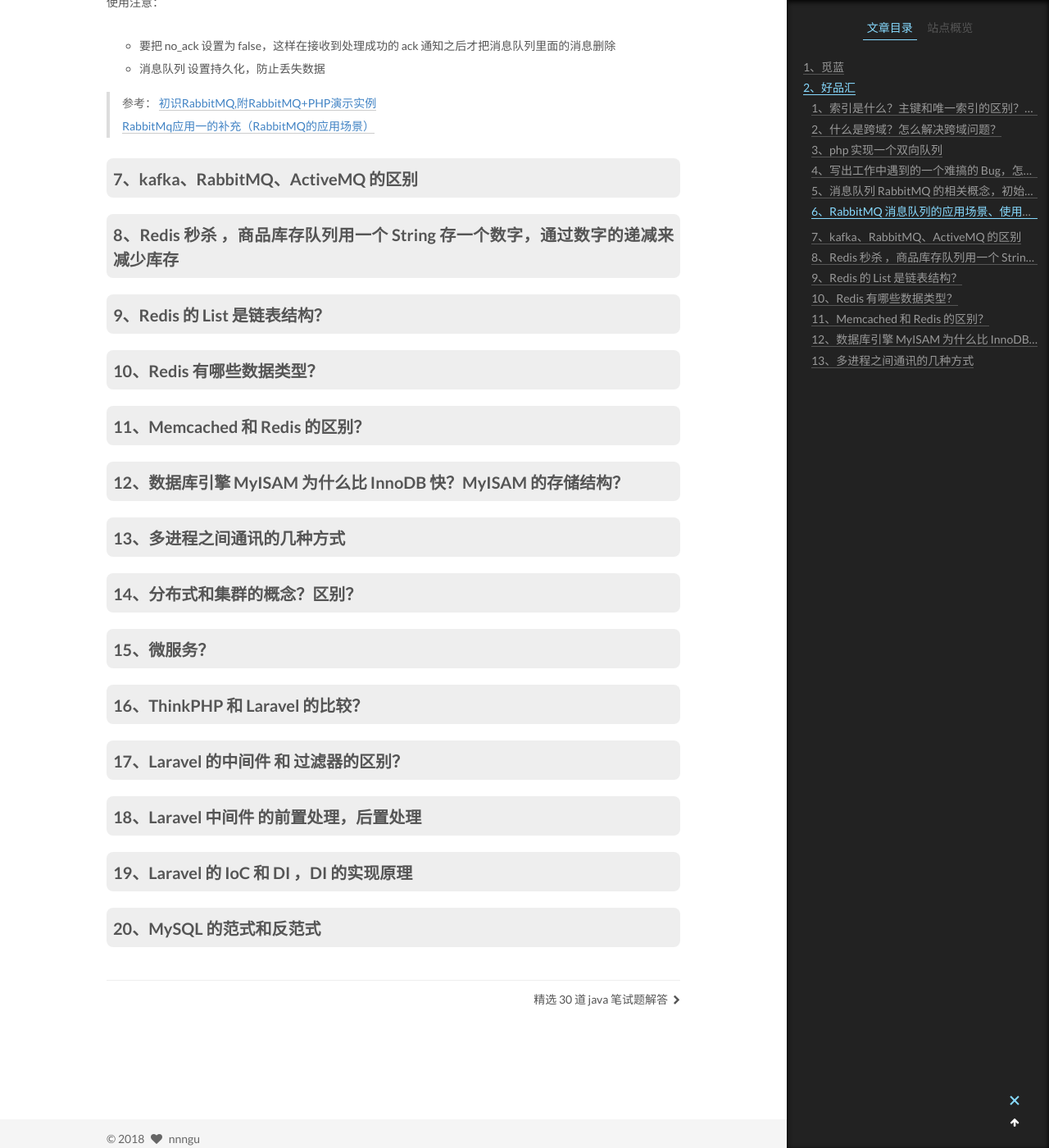
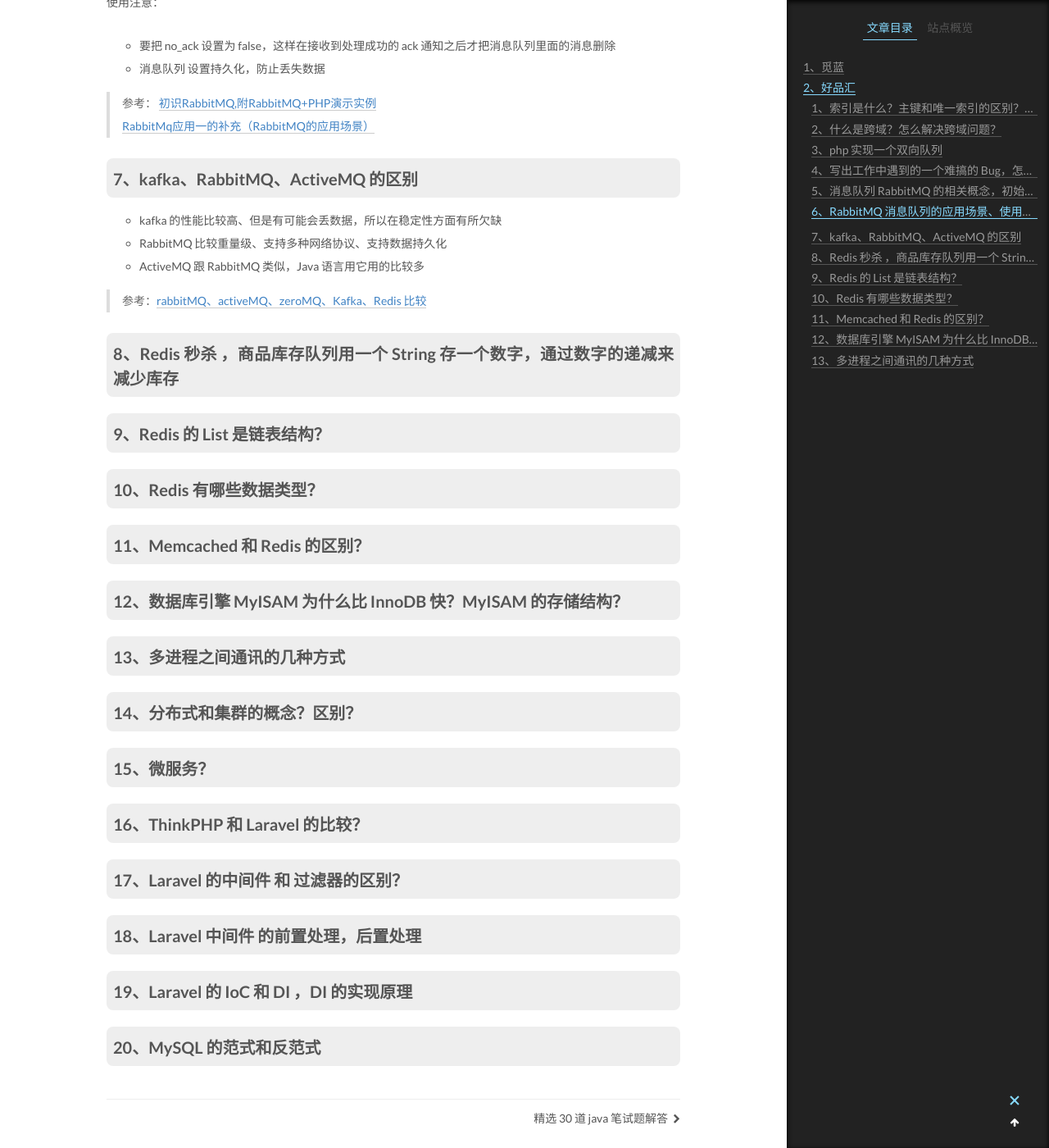
Before and after one commit to nnngu/LearningNotes, a Jekyll site: the page built from _posts/2018-06-05-PHP 面试题收集.md, in a window 1280 px wide and 1400 px high, scrolled down 6526 px. Shown: the whole window at 82% size. Built offline with Jekyll 4.4.1, drawn with Linux system fonts in a browser that asks for light colours; grey boxes are pictures that could not be loaded.

Commit message:
修改文件: _posts/2018-06-05-PHP 面试题收集.md

```diff
--- a/_posts/2018-06-05-PHP 面试题收集.md
+++ b/_posts/2018-06-05-PHP 面试题收集.md
@@ -234,6 +234,12 @@ Laravel 打开路由信息缓存时（`php artisan route:cache`），报错
 
 ### 7、kafka、RabbitMQ、ActiveMQ 的区别
 
+* kafka 的性能比较高、但是有可能会丢数据，所以在稳定性方面有所欠缺
+* RabbitMQ 比较重量级、支持多种网络协议、支持数据持久化
+* ActiveMQ 跟 RabbitMQ 类似，Java 语言用它用的比较多
+
+>参考：[rabbitMQ、activeMQ、zeroMQ、Kafka、Redis 比较](https://www.cnblogs.com/valor-xh/p/6348009.html?utm_source=itdadao&utm_medium=referral)
+
 ### 8、Redis 秒杀 ，商品库存队列用一个 String 存一个数字，通过数字的递减来减少库存
 
 ### 9、Redis 的 List 是链表结构？
```
